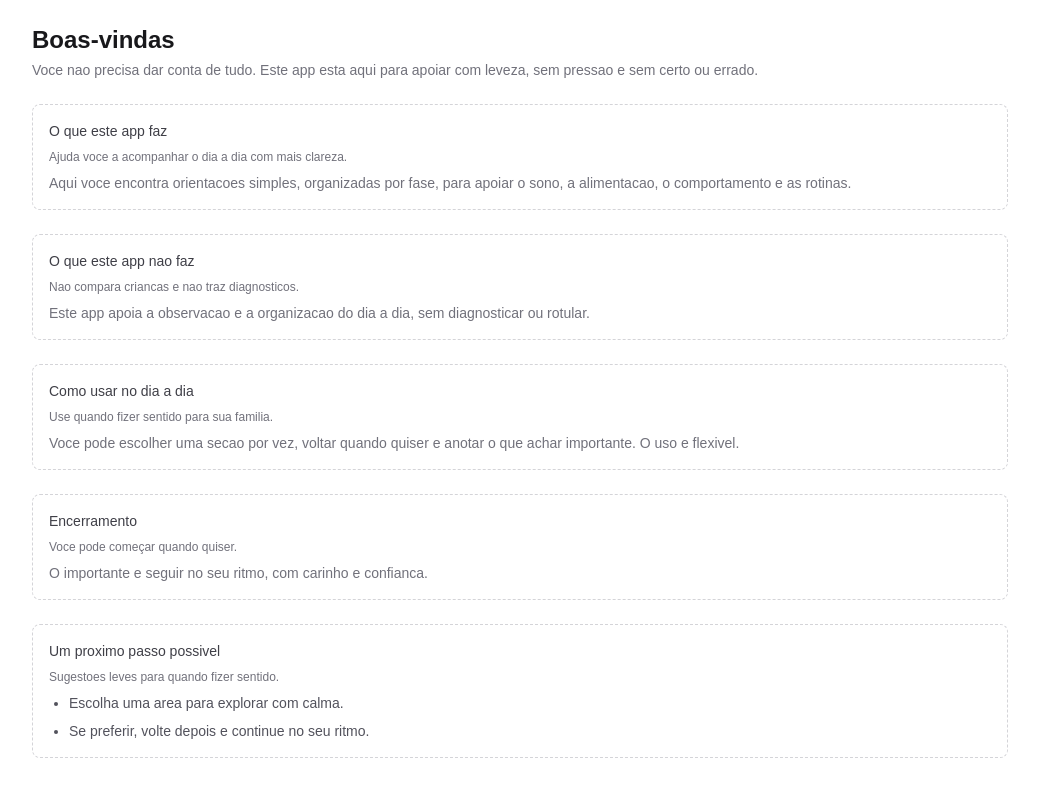
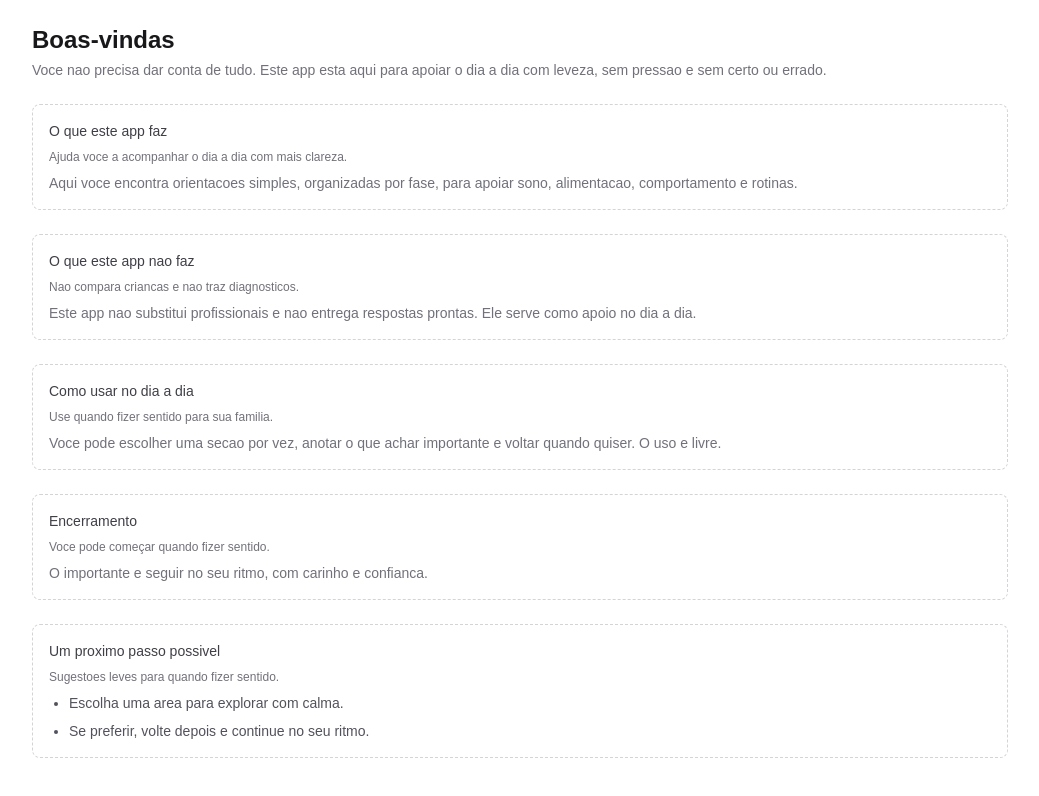
Before and after one commit to icaro2526/crescer-bemm, a Next.js app: page /onboarding in a window 1280 px wide. Shown: the top 796 px of the page, without its empty margins (120-1159 px from the left). Built offline with nearby package versions, Linux system fonts and the light colour scheme.

Commit message:
Refine onboarding copy for consistency
Co-authored-by: icaromanin123 <icaromanin123@gmail.com>

```diff
--- a/app/onboarding/page.tsx
+++ b/app/onboarding/page.tsx
@@ -8,8 +8,8 @@ export default function OnboardingPage() {
       <div className="space-y-1">
         <h1 className="text-2xl font-semibold">Boas-vindas</h1>
         <p className="text-sm text-zinc-500">
-          Voce nao precisa dar conta de tudo. Este app esta aqui para apoiar com
-          leveza, sem pressao e sem certo ou errado.
+          Voce nao precisa dar conta de tudo. Este app esta aqui para apoiar o
+          dia a dia com leveza, sem pressao e sem certo ou errado.
         </p>
       </div>
 
@@ -19,7 +19,7 @@ export default function OnboardingPage() {
       >
         <p className="mt-2 text-sm text-zinc-500">
           Aqui voce encontra orientacoes simples, organizadas por fase, para
-          apoiar o sono, a alimentacao, o comportamento e as rotinas.
+          apoiar sono, alimentacao, comportamento e rotinas.
         </p>
       </PlaceholderCard>
 
@@ -28,8 +28,8 @@ export default function OnboardingPage() {
         description="Nao compara criancas e nao traz diagnosticos."
       >
         <p className="mt-2 text-sm text-zinc-500">
-          Este app apoia a observacao e a organizacao do dia a dia, sem
-          diagnosticar ou rotular.
+          Este app nao substitui profissionais e nao entrega respostas prontas.
+          Ele serve como apoio no dia a dia.
         </p>
       </PlaceholderCard>
 
@@ -38,14 +38,14 @@ export default function OnboardingPage() {
         description="Use quando fizer sentido para sua familia."
       >
         <p className="mt-2 text-sm text-zinc-500">
-          Voce pode escolher uma secao por vez, voltar quando quiser e anotar o
-          que achar importante. O uso e flexivel.
+          Voce pode escolher uma secao por vez, anotar o que achar importante e
+          voltar quando quiser. O uso e livre.
         </p>
       </PlaceholderCard>
 
       <PlaceholderCard
         title="Encerramento"
-        description="Voce pode começar quando quiser."
+        description="Voce pode começar quando fizer sentido."
       >
         <p className="mt-2 text-sm text-zinc-500">
           O importante e seguir no seu ritmo, com carinho e confianca.
```
